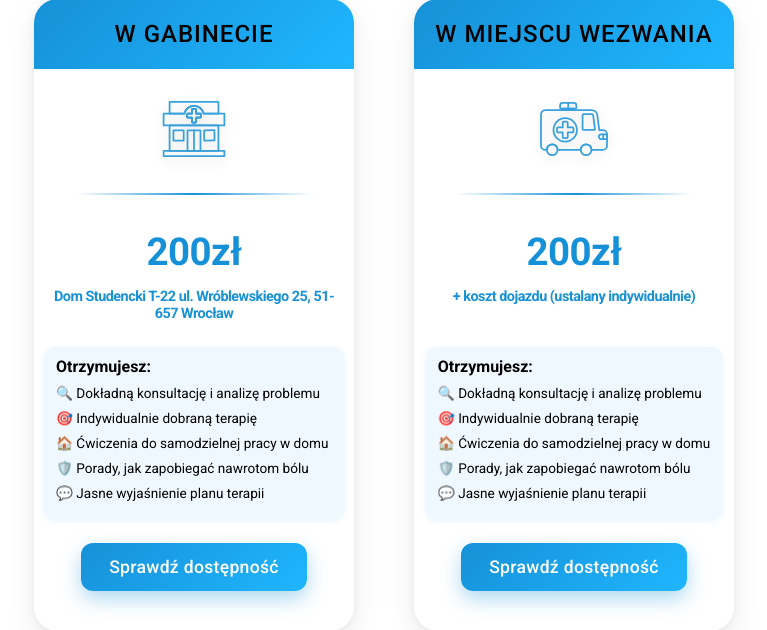
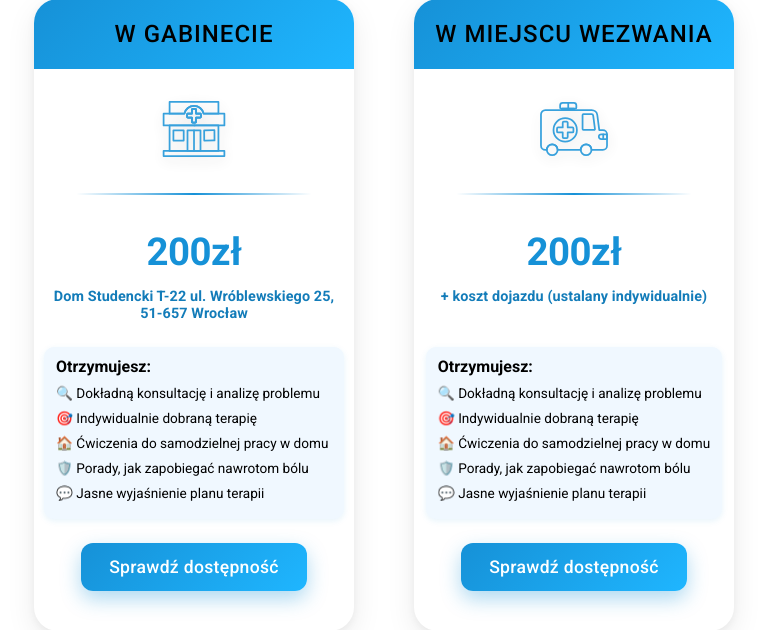
Before and after one commit to FizjoFocus/FizjoFocus.github.io, a PHP site: page / in a window 1280 px wide. Shown: the part 4581-5211 px from the top of the page, without its empty margins (256-1023 px from the left). Run offline with PHP 8.4, Linux system fonts and the light colour scheme.

Commit message:
Add files via upload

```diff
--- a/public/css/style.css
+++ b/public/css/style.css
@@ -1279,8 +1279,10 @@ main .services .services-container .services-text {
   padding: 10px 0;
 }
 .prices-box_gabinet .price span, .prices-box_drive .price span {
+  color: #137CB9;
   margin-top: 14px;
   font-size: 0.9rem;
+  letter-spacing: 0.1px;
   display: block;
 }
 .prices-box_gabinet .note, .prices-box_drive .note {
--- a/public/sass/style.scss
+++ b/public/sass/style.scss
@@ -1470,8 +1470,10 @@ main {
 				padding: 10px 0;
 
 				span {
+					color: #137CB9;
 					margin-top: 14px;
 					font-size: 0.9rem;
+					letter-spacing: 0.1px;
 					display: block;
 				}
 			}
```
Also changed, not shown: 1 other file.
